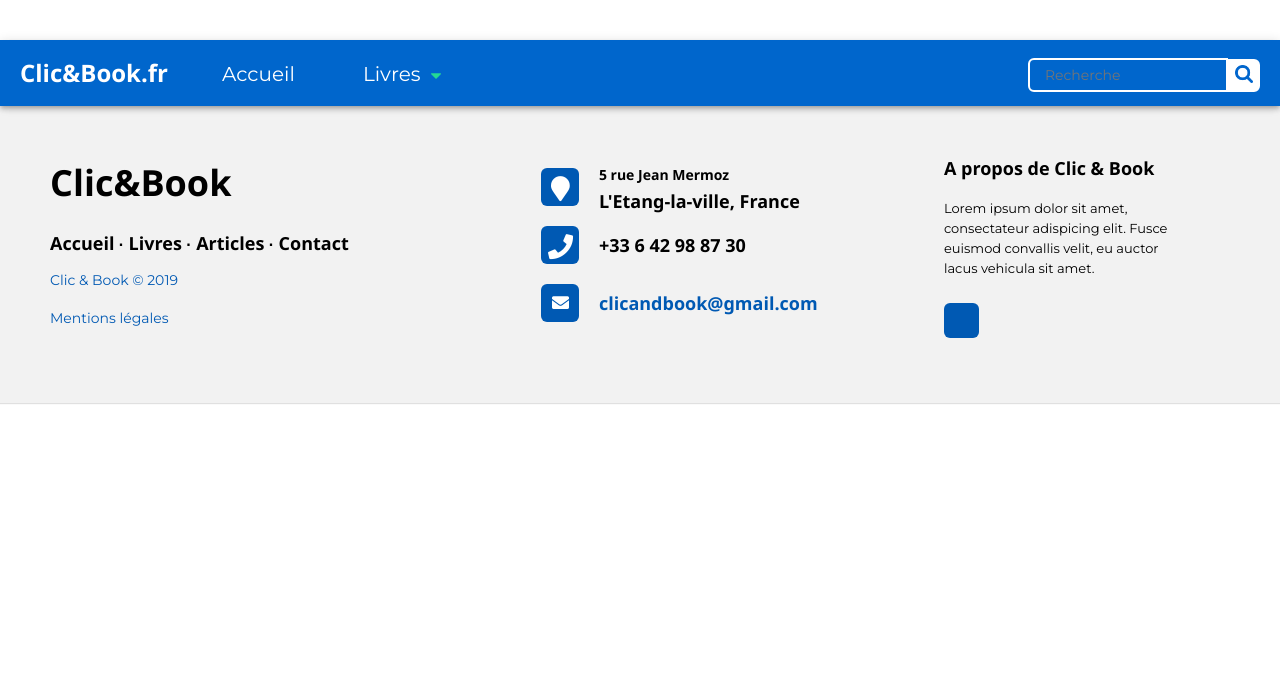
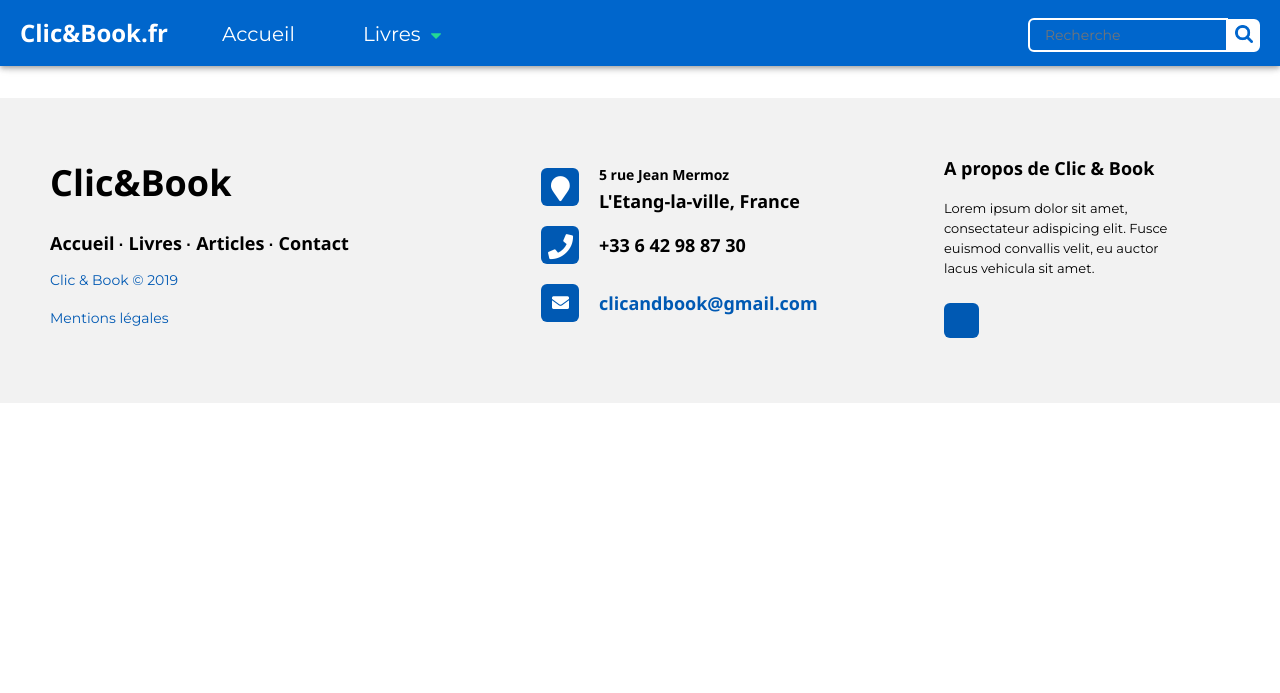
Before and after one commit to VictorienMarette/ClickAndBook, a PHP site: page /psychoschoolVal/page-product.php in a window 1280 px wide. Shown: the top 693 px of the page. Run offline with PHP 8.4, Linux system fonts and the light colour scheme; some libraries are stand-ins or nearby versions.

Commit message:
correction bug nav

```diff
--- a/div-produit-aperçu.php
+++ b/div-produit-aperçu.php
@@ -114,3 +114,6 @@
 <?php
   include_once("includes/modules/footer.php");
 ?>
+
+</body>
+</html>
--- a/div-produit-recherche.php
+++ b/div-produit-recherche.php
@@ -142,3 +142,6 @@
 <?php
 	include_once("includes/modules/footer.php");
 ?>
+
+</body>
+</html>
--- a/includes/modules/footer.php
+++ b/includes/modules/footer.php
@@ -53,6 +53,3 @@
       </div>
 
     </footer>
-
-</body>
-</html>
--- a/index.php
+++ b/index.php
@@ -76,3 +76,6 @@
 <?php
   include_once("includes/modules/footer.php");
 ?>
+
+</body>
+</html>
--- a/page-product.php
+++ b/page-product.php
@@ -190,3 +190,10 @@
 	<?php
 		include_once("includes/modules/footer.php");
 	?>
+
+	<div class="test-notre">
+
+	</div>
+
+</body>
+</html>
--- a/style.css
+++ b/style.css
@@ -13,6 +13,7 @@
   box-shadow: 0px 2px 4px -1px rgba(0, 0, 0, 0.2), 0px 4px 5px 0px rgba(0, 0, 0, 0.14), 0px 1px 10px 0px rgba(0, 0, 0, 0.12);
   z-index: 10;
   transition: 0.2s;
+  top: 0;
 }
 nav p {
   font-family: 'Segoe UI', Tahoma, Geneva, Verdana, sans-serif;
@@ -947,6 +948,9 @@
   -webkit-box-shadow: 0 1px 4px hsla(0, 0%, 73%, .5);
   box-shadow: 0 1px 4px hsla(0, 0%, 73%, .5);
 }
+.conteneur-haut-milieu-bas{
+  padding-top: 66px;
+}
 .conteneur-product-page {
   width: 100%;
   margin: 40px auto;
@@ -996,7 +1000,7 @@
   font-family: 'Segoe UI', Tahoma, Geneva, Verdana, sans-serif;
   font-weight: 700;
   border-radius: 6px;
-  font-size: 24px;
+  font-size: 22px;
   -webkit-transition: 0.3s ease;
   -o-transition: 0.3s ease;
   transition: 0.3s ease;
@@ -1110,7 +1114,7 @@
   font-family: 'Segoe UI', Tahoma, Geneva, Verdana, sans-serif;
   font-weight: 700;
   border-radius: 6px;
-  font-size: 11px;
+  font-size: 10px;
   -webkit-transition: 0.3s ease;
   -o-transition: 0.3s ease;
   transition: 0.3s ease;
@@ -1242,7 +1246,7 @@
   font-family: 'Segoe UI', Tahoma, Geneva, Verdana, sans-serif;
   font-weight: 700;
   border-radius: 6px;
-  font-size: 16px;
+  font-size: 15px;
   -webkit-transition: 0.3s ease;
   -o-transition: 0.3s ease;
   transition: 0.3s ease;
@@ -1253,6 +1257,11 @@
   -ms-flex-align: center;
   align-items: center;
   width: 236px;
+}
+.test-notre{
+  width: 100%;
+  height: 90px;
+  background-color: white;
 }
 .align-lien-o {
   display: -webkit-box;
```
